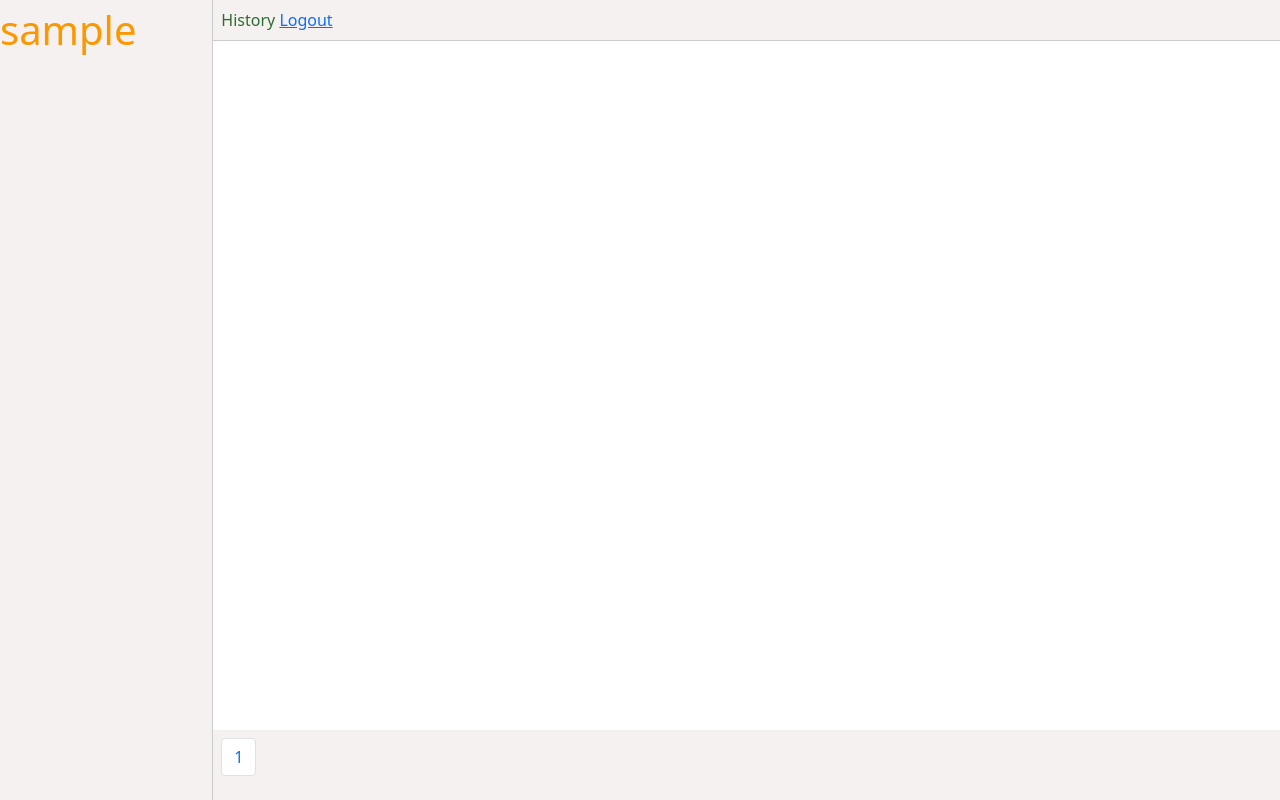
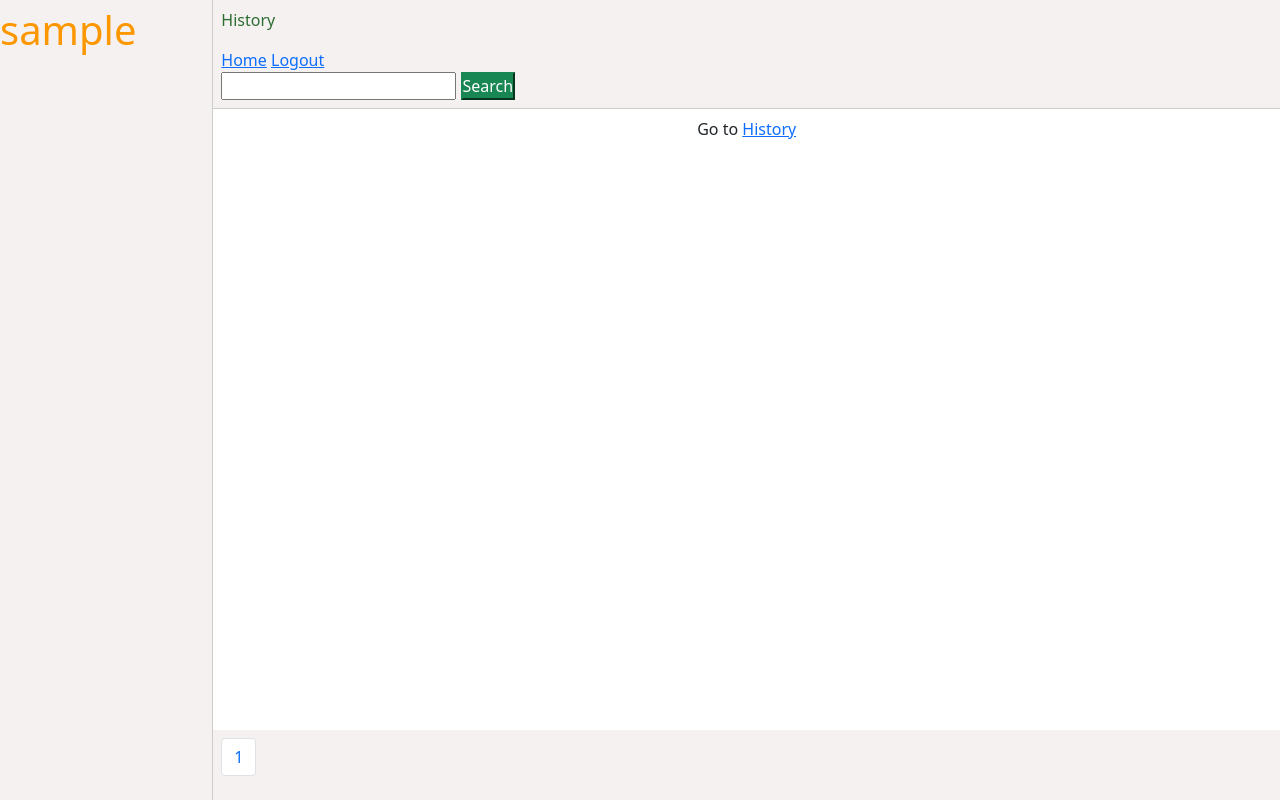
Before and after one commit to KatarzynaDudziak/web-chat-application, a Django app: page /history/ in a window 1280 px wide. Run offline with Django 4.2, Linux system fonts and the light colour scheme; the visitor is signed in with stand-in values (Sample User, id 1); data that the repository does not hold is empty; parts of the project's set-up code (start-up, migrations or seed data) failed here and were passed over.

Commit message:
PD4.1, PD4.3 Added functionality of searching posts, limitting main page messages

```diff
--- a/chat/templates/chat/history.html
+++ b/chat/templates/chat/history.html
@@ -1,6 +1,15 @@
 {% extends "base.html" %}
 {% block content %}
-<div class="chat-name p-2 h-auto">History <a href="{% url 'logout' %}">Logout</a></div>
+<div class="chat-name p-2 h-auto">
+    <p>History</p>
+    <a href="{% url 'main' %}">Home</a>
+    <a href="{% url 'logout' %}">Logout</a>
+    <form action="{% url 'search-results' %}" method ="POST">
+        {% csrf_token %}
+        <input type="text" name="content">
+        <input type="submit" name="submit" class="btn-success" value="Search">
+    </form>
+</div>
 {% include 'posts.html' %}
 <div class="message-place p-2 h-auto">
     <nav aria-label="Page-navigation">
--- a/chat/templates/chat/posts.html
+++ b/chat/templates/chat/posts.html
@@ -16,5 +16,6 @@
         </div>
     </div>
     {% endfor %}
+    <p class="text-center">Go to <a href="{% url 'history' %}">History</a></p>
 </div>
 {% endblock %}
--- a/chat/urls.py
+++ b/chat/urls.py
@@ -6,4 +6,6 @@ urlpatterns = [
     path('', views.chat_view, name='main'),
     path('delete/', views.delete_message, name='delete'),
     path('history/', views.history, name='history'),
+    path('search-results/', views.search_message, name='search-results'),
+
 ]
--- a/chat/views.py
+++ b/chat/views.py
@@ -20,7 +20,7 @@ def chat_view(request):
             message.save()
             return HttpResponseRedirect('/')
 
-    messages_list = MessageModel.objects.all().order_by('-date')
+    messages_list = MessageModel.objects.all().order_by('-date')[:5]
 
     return render(request, 'main.html', {'messages' : messages_list})
 
@@ -40,9 +40,20 @@ def delete_message(request):
 def history(request):
     messages_list = MessageModel.objects.all().order_by('-date')
 
-    p = Paginator(messages_list, 5)
+    p = Paginator(messages_list, 10)
     page = request.GET.get('page')
     messages = p.get_page(page)
     nums = "a" * messages.paginator.num_pages
 
     return render(request, 'history.html', {'messages' : messages, 'number_of_pages' : nums})
+
+
+@login_required(login_url='/user/login')
+def search_message(request):
+    if request.method == 'POST':
+        query_phrase = request.POST.get('content', None)
+        if query_phrase:
+            results = MessageModel.objects.filter(content__contains=query_phrase)
+            return render(request, 'history.html', {'messages' : results})
+
+    return HttpResponseRedirect('/history')
--- a/requirements.txt
+++ b/requirements.txt
@@ -1 +1,5 @@
+asgiref==3.5.1
 Django==4.0.4
+Pillow==9.1.0
+python-dotenv==0.20.0
+sqlparse==0.4.2
```
